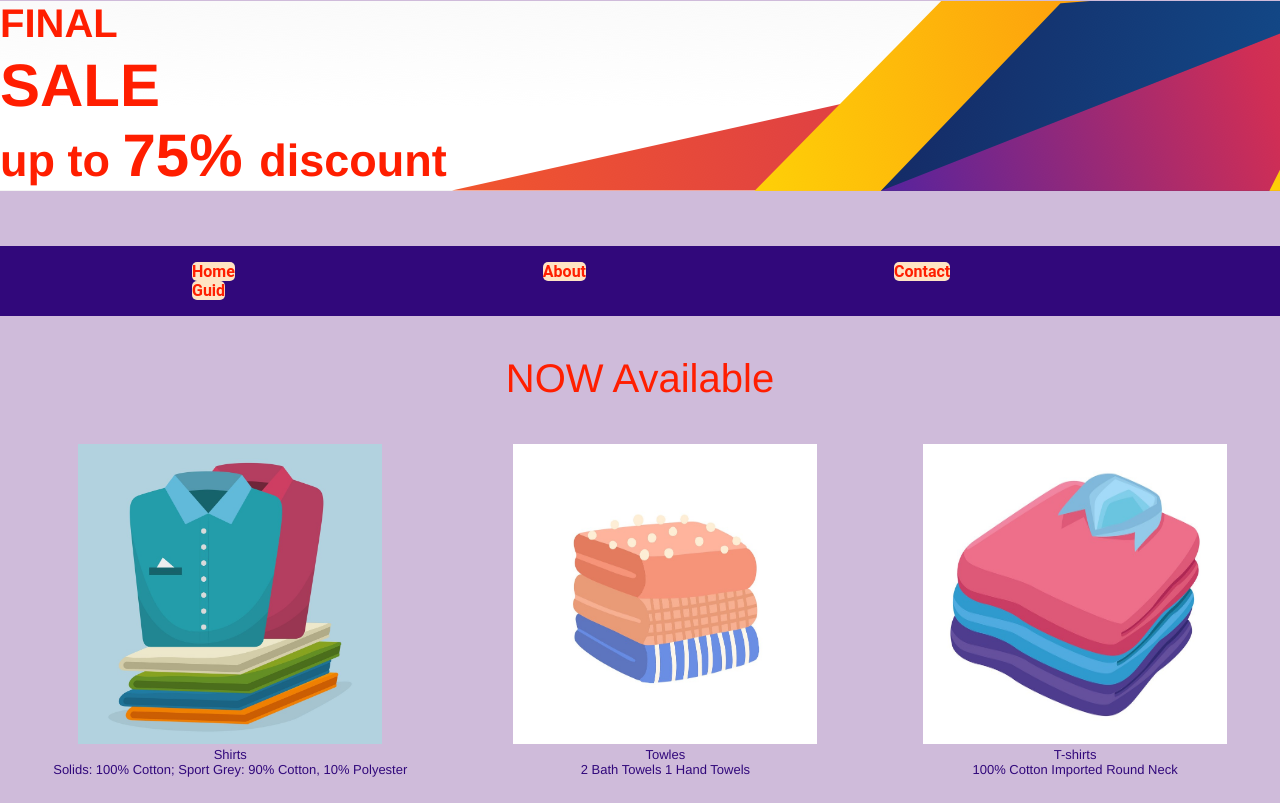
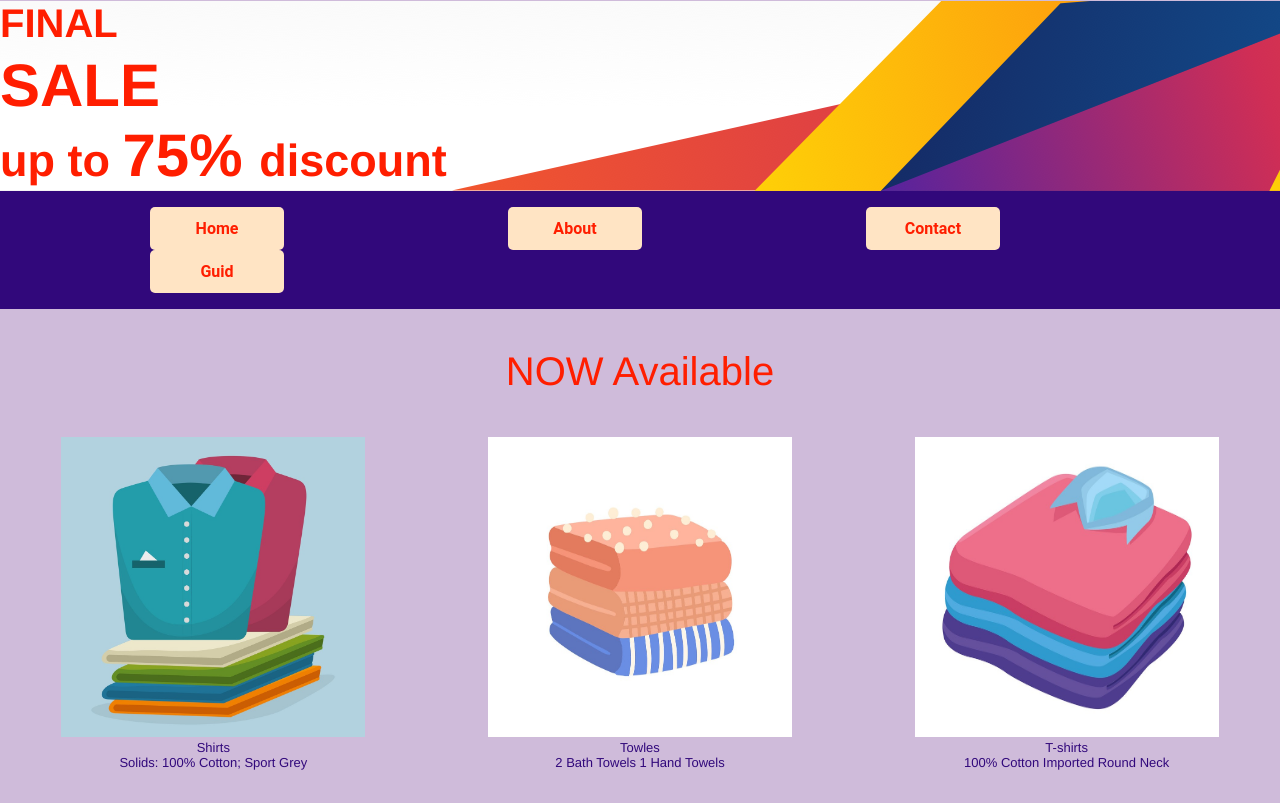
Before and after one commit to fatemehabds/mft5, a website: page index.html in a window 1280 px wide. Shown: the top 803 px of the page. Drawn offline with Linux system fonts and the light colour scheme.

Commit message:
modify menu

```diff
--- a/index.html
+++ b/index.html
@@ -20,11 +20,15 @@
         margin-top: -2%;
       }
       a {
+        width: 110px;
+      text-align: center;
+        padding: 12px;
         text-decoration: none;
         color: #ff1e00;
         font-weight: 700;
         border-radius: 5px;
         background-color: bisque;
+
 
       }
       a:hover{
@@ -37,12 +41,11 @@
         padding: 0 2%;
         background-color: #31087b;
         font-family: "Roboto", sans-serif;
-        margin-top: 55px;
         padding: 0%;
       }
       li {
         display: inline-flex;
-        margin-inline: 152px;
+        margin-inline: 110px;
       }
       nav {
         display: flex;
@@ -174,7 +177,7 @@
               <figcaption>
                 Shirts
                 <br />
-                Solids: 100% Cotton; Sport Grey: 90% Cotton, 10% Polyester
+                Solids: 100% Cotton; Sport Grey
               </figcaption>
             </figure>
           </td>
```
